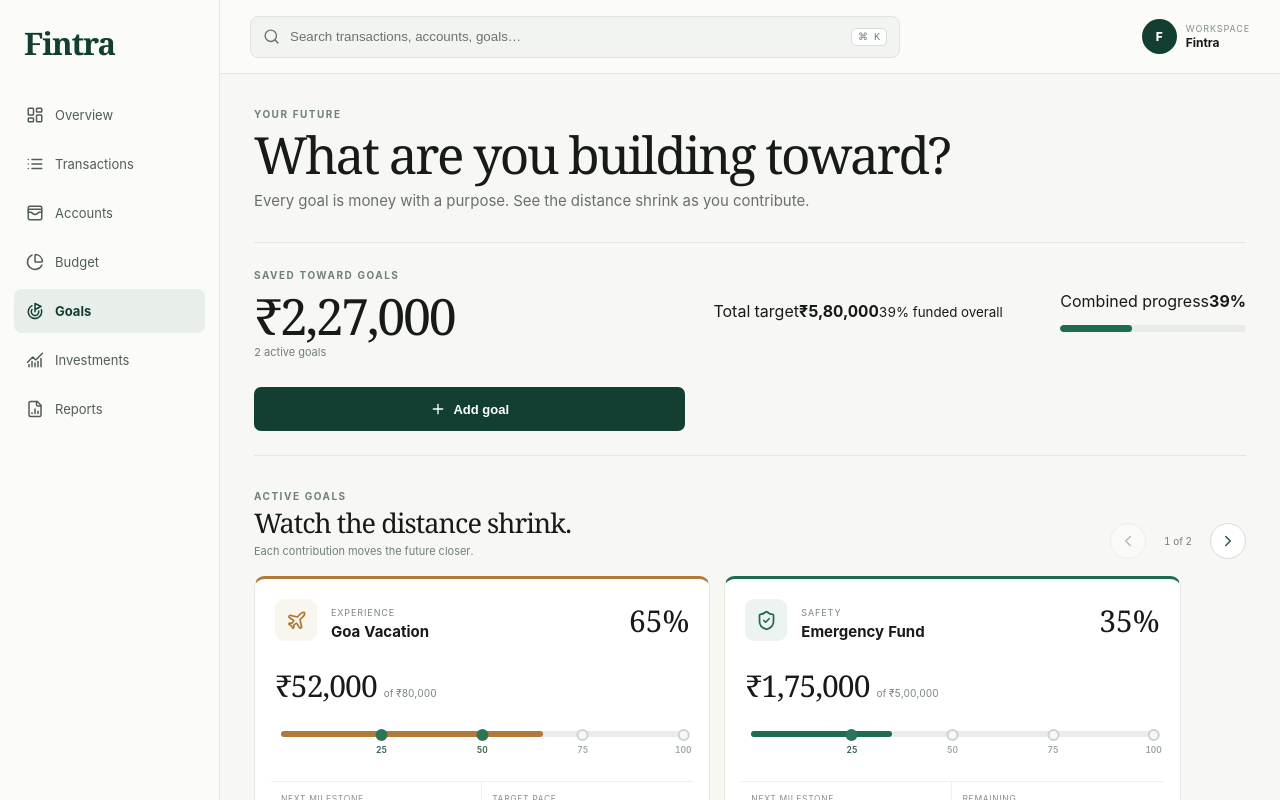
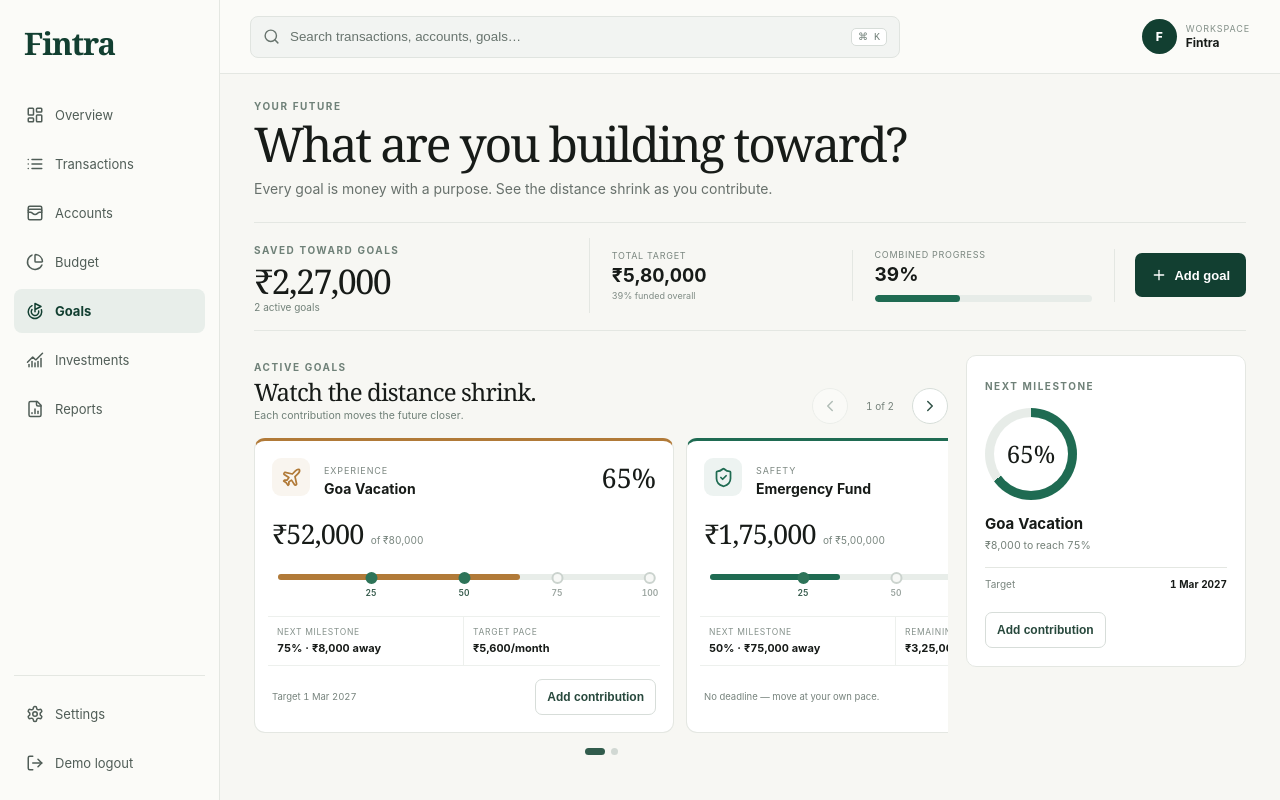
Before and after one commit to gthawani-del/fintra, a Next.js app: page /goals in a window 1280 px wide. Shown: the top 800 px of the page. Built offline with nearby package versions, Linux system fonts and the light colour scheme.

Commit message:
polish: tighten Goals desktop spacing and hierarchy

```diff
--- a/app/globals.css
+++ b/app/globals.css
@@ -203,3 +203,53 @@ a{color:inherit}.appPage{max-width:1500px;padding-top:34px}.sectionGap{height:22
 @media(max-width:760px){.goalsEmotionSummary{grid-template-columns:1fr}.goalsEmotionInsight{padding:14px 0 0;border-left:0;border-top:1px solid var(--line)}.goalExperienceHead{align-items:flex-start}.goalCarouselControls{display:none}.goalCarousel{grid-auto-columns:88%;gap:12px;margin-right:-16px;padding-right:16px;scroll-padding-left:0}.goalStoryCard{min-height:320px}.goalDots{justify-content:flex-start}.goalStoryFoot{align-items:flex-end}.goalStoryFoot>span{max-width:52%}}
 @media(max-width:480px){.goalStoryCard{padding:17px}.goalStoryTop{grid-template-columns:40px 1fr auto}.goalStoryMoney>strong{font-size:27px}.goalStoryInsight{grid-template-columns:1fr}.goalStoryInsight>span:first-child{border-right:0;border-bottom:1px solid #edf0ed}.contributionPreview{grid-template-columns:1fr 18px 1fr}.contributionPreview>strong{grid-column:1/-1;text-align:right}}
 @media(prefers-reduced-motion:reduce){.goalsEmotionMain>strong,.goalsOverallTrack i,.goalStoryCard,.goalStoryTrack>i,.goalReached,.goalStoryFlash{animation:none!important}.goalStoryCard{transition:none!important}}
+
+/* Goals desktop density refinement */
+@media(min-width:901px){
+ .goalsPage{max-width:1280px;padding-top:26px}
+ .goalsPage .pageHeader{margin-bottom:22px}
+ .goalsPage .pageHeader>div:first-child{max-width:760px}
+ .goalsPage .pageHeader h1{font-size:48px}
+ .goalsPage .pageHeader p{font-size:14px}
+ .goalsEmotionSummaryCompact{grid-template-columns:1.15fr .9fr .9fr auto;gap:0;margin-bottom:24px;padding:15px 0 17px}
+ .goalsEmotionSummaryCompact>div{min-width:0;padding:0 22px;border-right:1px solid var(--line)}
+ .goalsEmotionSummaryCompact>div:first-child{padding-left:0}
+ .goalsEmotionSummaryCompact .goalsEmotionMain>strong{font-size:34px;margin:6px 0 3px}
+ .goalsEmotionSummaryCompact .goalsEmotionMain>p{font-size:10px}
+ .goalsMetric{display:grid;align-content:center;gap:3px}
+ .goalsMetric>span{font-size:9px;text-transform:uppercase;letter-spacing:.08em;color:#7a867f}
+ .goalsMetric>strong{font-size:19px}
+ .goalsMetric>small{font-size:9px;color:#7f8b84}
+ .goalsMetricProgress .goalsOverallTrack{max-width:none;margin-top:6px}
+ .goalsEmotionSummaryCompact>.uiButton{align-self:center;margin-left:20px}
+ .goalsDesktopLayout{display:grid;grid-template-columns:minmax(0,1fr) 280px;gap:18px;align-items:start}
+ .goalExperienceHead{margin-bottom:12px}
+ .goalExperienceHead h2{font-size:24px;margin:4px 0}
+ .goalExperienceHead p{font-size:10.5px}
+ .goalCarousel{grid-auto-columns:minmax(420px,72%);gap:12px}
+ .goalCarousel.singleGoal{display:block;overflow:visible}
+ .goalCarousel.singleGoal .goalStoryCard{width:100%}
+ .goalStoryCard{min-height:292px;padding:17px}
+ .goalStoryTop{grid-template-columns:40px 1fr auto}
+ .goalStoryIcon{width:38px;height:38px}
+ .goalStoryTop h3{font-size:14px}
+ .goalStoryTop>strong{font-size:27px}
+ .goalStoryMoney{margin:18px 0 14px}
+ .goalStoryMoney>strong{font-size:27px}
+ .goalStoryTrack{height:34px;margin-bottom:16px}
+ .goalStoryInsight{margin-bottom:13px}
+ .goalStoryInsight>span{padding:10px 9px}
+ .goalStoryFoot>span{max-width:56%}
+ .goalsSidePanel{position:sticky;top:96px;background:#fff;border:1px solid var(--line);border-radius:10px;padding:18px}
+ .goalsMilestoneRing{width:92px;height:92px;border-radius:50%;display:grid;place-items:center;margin:14px 0;position:relative}
+ .goalsMilestoneRing:after{content:"";position:absolute;inset:9px;background:#fff;border-radius:50%}
+ .goalsMilestoneRing>span{position:relative;z-index:1;font:400 24px Georgia,"Times New Roman",serif}
+ .goalsSidePanel h3{font-size:15px;margin:0 0 5px}
+ .goalsSidePanel p{font-size:10.5px;line-height:1.5;color:#748078;margin:0 0 14px}
+ .goalsSideMeta{display:flex;justify-content:space-between;gap:12px;padding:10px 0;border-top:1px solid var(--line);margin-bottom:12px;font-size:10px}
+ .goalsSideMeta span{color:#7a867f}
+}
+@media(max-width:900px){
+ .goalsDesktopLayout{display:block}
+ .goalsSidePanel{display:none}
+}
```
